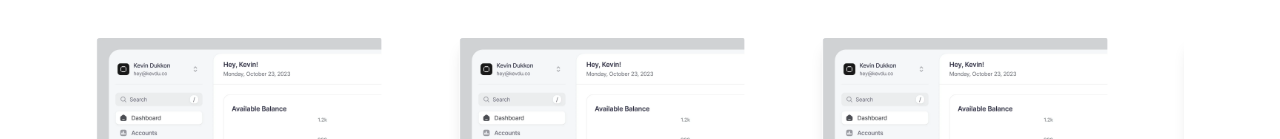
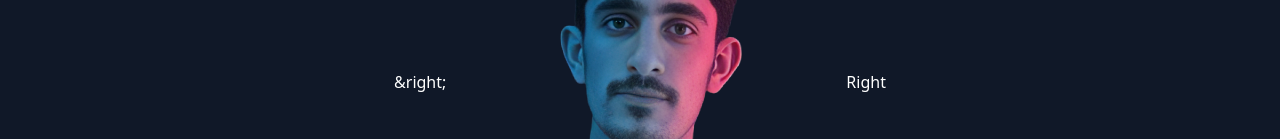
Before and after one commit to imranahmad537/Imran-developer-portfolio, a React (Vite) app: page / in a window 1280 px wide. Shown: the part 2661-2800 px from the top of the page. Built offline with nearby package versions, Linux system fonts and the light colour scheme.

Commit message:
Committed

```diff
--- a/src/App.jsx
+++ b/src/App.jsx
@@ -8,6 +8,7 @@ import './App.css'
 // import Project from './Pages/Project'
 import Project1 from './Pages/Project1'
 import About from './Pages/About'
+import Subscribe1 from './Pages/Subscribe1'
 
 
 function App() {
@@ -24,6 +25,7 @@ function App() {
     <hr />
     <Subscribe/>
     <br />
+    <Subscribe1/>
     {/* <Project/> */}
     <Project1/>
     {/* <Grid/> */}
--- a/src/Pages/About.jsx
+++ b/src/Pages/About.jsx
@@ -24,7 +24,7 @@ export default function About() {
     <div className="overflow-hidden bg-white py-24 sm:py-32">
       <div className="mx-auto max-w-7xl px-6 lg:px-8">
         <div className="mx-auto grid max-w-2xl grid-cols-1 gap-x-8 gap-y-16 sm:gap-y-20 lg:mx-0 lg:max-w-none lg:grid-cols-2">
-          <div className="lg:pt-4 lg:pr-8">
+          {/* <div className="lg:pt-4 lg:pr-8">
             <div className="lg:max-w-lg">
               <h2 className="text-base/7 font-semibold text-indigo-600">Hi.</h2>
               <p className="mt-2 text-4xl font-semibold tracking-tight text-pretty text-gray-900 sm:text-5xl">
@@ -46,7 +46,7 @@ export default function About() {
                 ))}
               </dl>
             </div>
-          </div>
+          </div> */}
           <img
             alt="Product screenshot"
             src="https://tailwindcss.com/plus-assets/img/component-images/dark-project-app-screenshot.png"
--- /dev/null
+++ b/src/Pages/Subscribe1.jsx
@@ -0,0 +1,25 @@
+import { CalendarDaysIcon, HandRaisedIcon } from "@heroicons/react/24/outline";
+
+export default function Subscribe1() {
+  return (
+    <div className="relative flex justify-center items-center  bg-gray-900 py-16 lg:py-5">
+      <div className="left text-white">&right;</div>
+      <div className=" ">
+        <img src="/profile.png" alt="" className="w-100 h-100" />
+      </div>
+      <div className="right text-white">Right</div>
+      <div
+        aria-hidden="true"
+        className="absolute top-0 left-1/2 -z-10 -translate-x-1/2 blur-3xl xl:-top-6"
+      >
+        <div
+          style={{
+            clipPath:
+              "polygon(74.1% 44.1%, 100% 61.6%, 97.5% 26.9%, 85.5% 0.1%, 80.7% 2%, 72.5% 32.5%, 60.2% 62.4%, 52.4% 68.1%, 47.5% 58.3%, 45.2% 34.5%, 27.5% 76.7%, 0.1% 64.9%, 17.9% 100%, 27.6% 76.8%, 76.1% 97.7%, 74.1% 44.1%)",
+          }}
+          className="aspect-1155/678 w-[72.1875rem] bg-linear-to-tr from-[#141414] to-[#000000] opacity-30"
+        />
+      </div>
+    </div>
+  );
+}
```
Also changed, not shown: public/profile.png (added).
